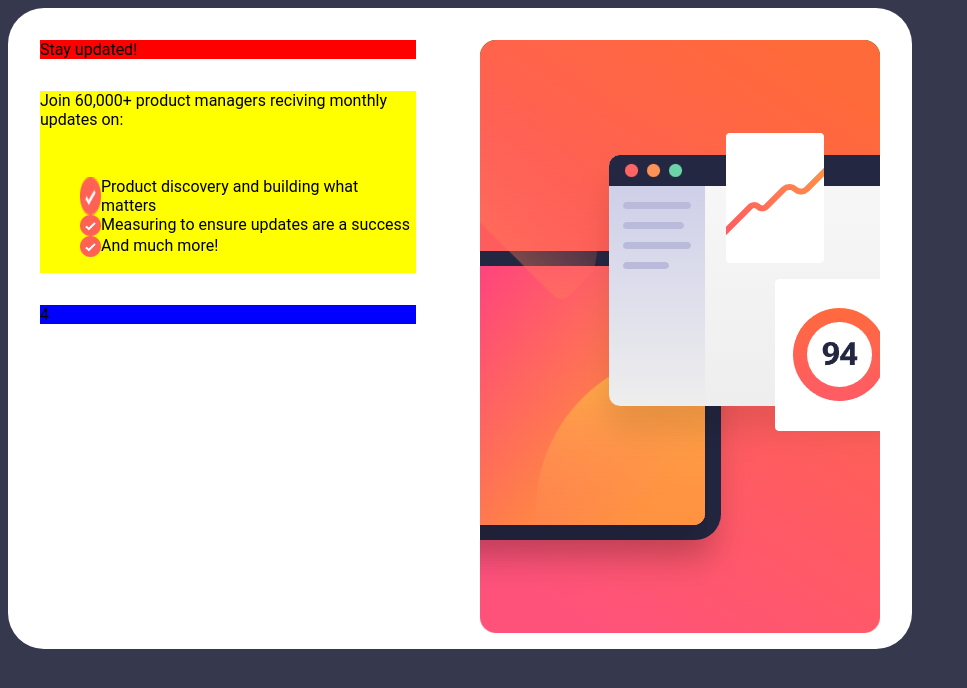
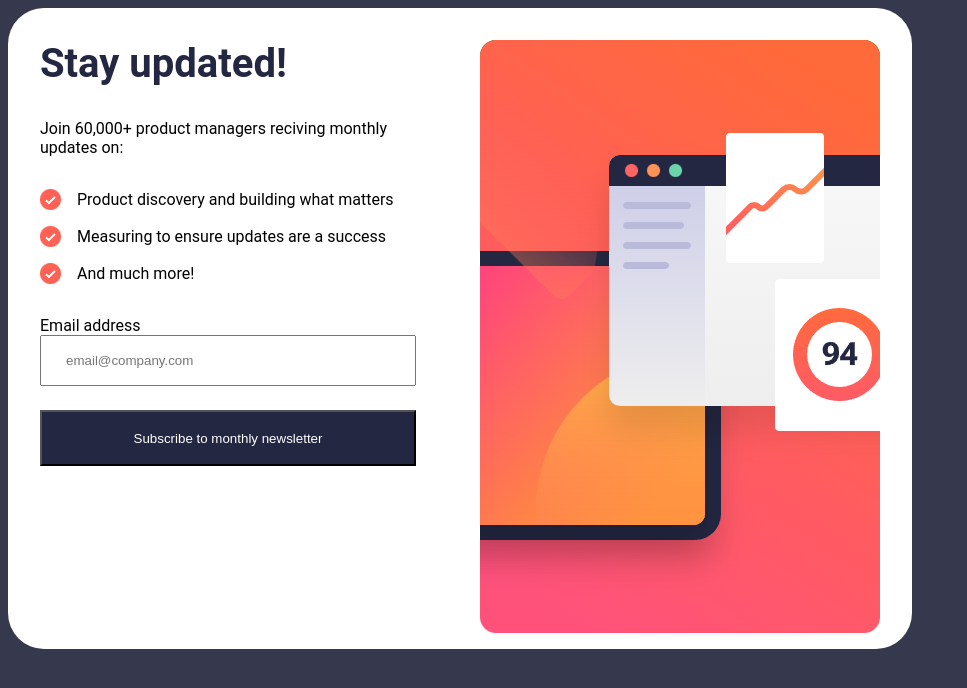
Before and after one commit to IdoFeffer/Newsletter, a plain HTML site: page index.html in a window 1280 px wide. Shown: the whole page, without its empty margins (0-967 px from the left). Drawn offline with Linux system fonts and the light colour scheme.

Commit message:
Desktop improvment

```diff
--- a/css/style.css
+++ b/css/style.css
@@ -28,11 +28,13 @@ body {
   grid-area: 1 / 2 / 4 / 3;
 }
 .title {
-  background-color: red;
   grid-area: 1 / 1 / 2 / 2;
+  font-size: var(--fs-1);
+  color: var(--blue-800);
+  font-weight: var(--fw-bold);
 }
+
 .bullets {
-  background-color: yellow;
   grid-area: 2 / 1 / 3 / 2;
   display: flex;
   flex-direction: column;
@@ -44,17 +46,48 @@ body {
 
 .benefits {
   list-style: none;
+  padding: 0;
+  margin: 0;
+  display: flex;
+  flex-direction: column;
+  gap: var(--spacing-200);
 }
-.v-lettes {
-    display: flex;
-    flex-direction: row;
 
+.benefits li {
+  display: flex;
+  align-items: center;
+  gap: var(--spacing-200);
 }
+
+.v-letters {
+  display: flex;
+  flex-direction: row;
+}
+
 .form {
-  background-color: blue;
   grid-area: 3 / 1 / 4 / 2;
 }
 
 .news-side {
+  display: flex;
+  flex-direction: column;
+  align-items: stretch;
+  justify-content: center;
   gap: var(--spacing-400);
 }
+
+.input-row {
+  gap: var(--spacing-300);
+}
+input {
+  padding: 16px 24px;
+}
+input:invalid {
+  border-color: var(--red);
+}
+button {
+    color: var(--white);
+    background-color: var(--blue-800);
+    height: 56px;
+    border-radius: ;
+}
--- a/index.html
+++ b/index.html
@@ -19,22 +19,27 @@
           <section class="bullets">
             <p>Join 60,000+ product managers reciving monthly updates on:</p>
             <ul class="benefits">
-              <div class="v-lettes">
-                <img src="assets/img/V-small.png" alt="" />
-                <li>Product discovery and building what matters</li>
-              </div>
-              <div class="v-lettes">
-                <img src="assets/img/V-small.png" alt="" />
-                <li>Measuring to ensure updates are a success</li>
-              </div>
-              <div class="v-lettes">
-                <img src="assets/img/V-small.png" alt="" />
-                <li>And much more!</li>
-              </div>
+              <li>
+                <img src="assets/img/V-small.png" alt="" /> Product discovery
+                and building what matters
+              </li>
+              <li>
+                <img src="assets/img/V-small.png" alt="" /> Measuring to ensure
+                updates are a success
+              </li>
+              <li>
+                <img src="assets/img/V-small.png" alt="" /> And much more!
+              </li>
             </ul>
           </section>
 
-          <section class="form">4</section>
+          <section class="form">
+            <label for="email">Email address</label>
+            <div class="input-row flex-column">
+              <input type="email" id="email" placeholder="email@company.com" />
+              <button>Subscribe to monthly newsletter</button>
+            </div>
+          </section>
         </div>
       </section>
     </main>
```
